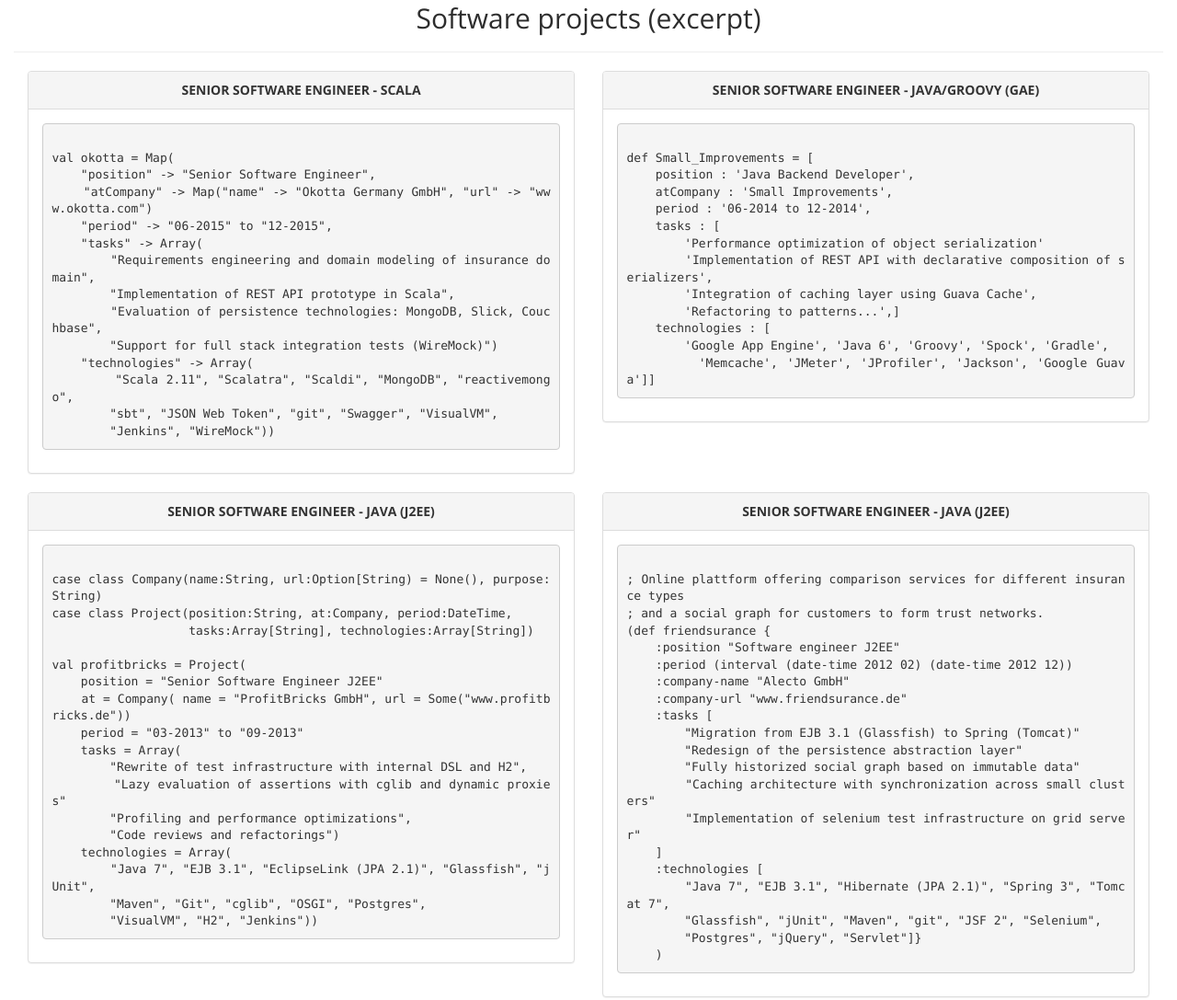
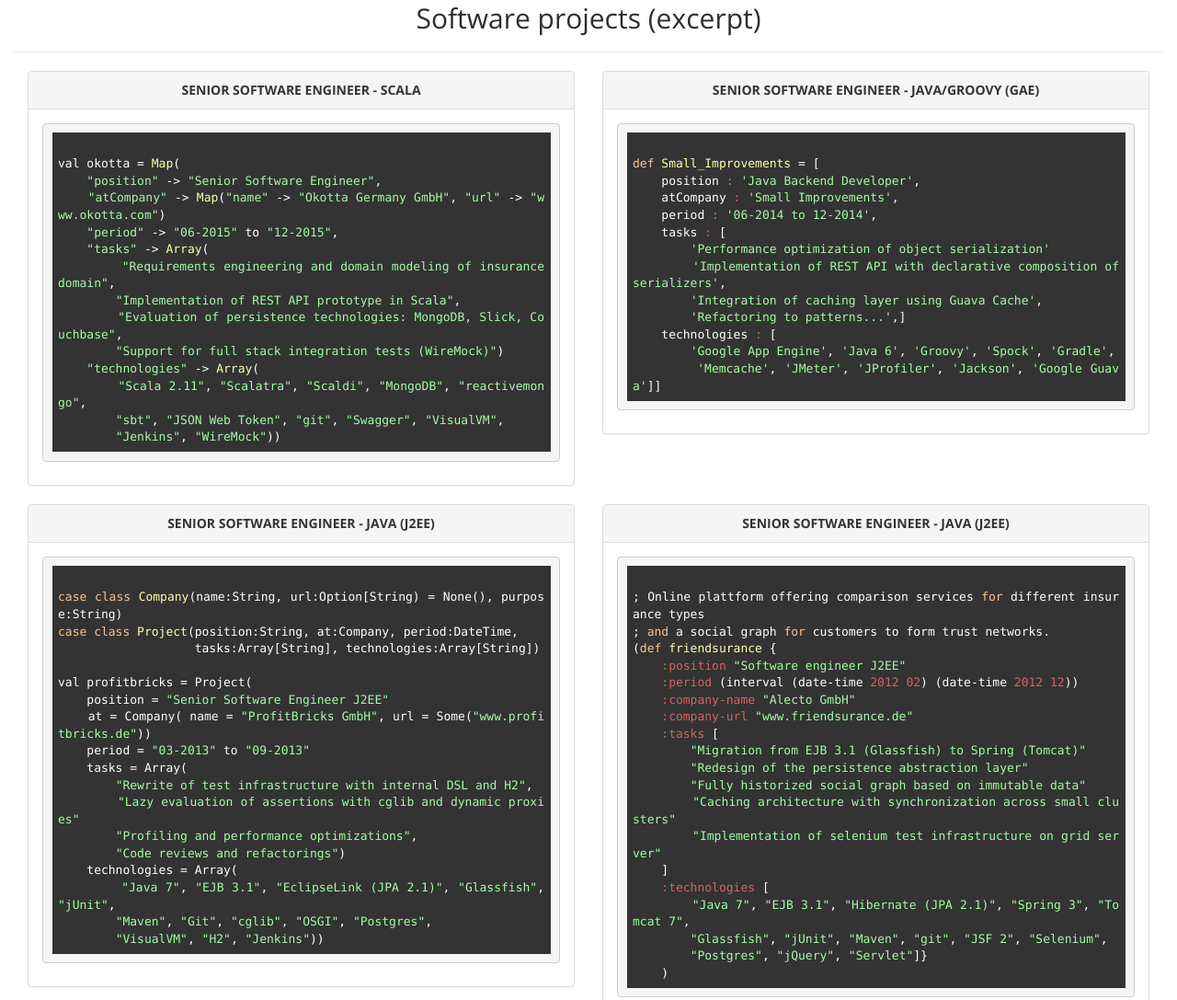
Before and after one commit to bennidi/resume, a plain HTML site: page index.html in a window 1280 px wide. Shown: the part 1014-2101 px from the top of the page at 92% size. Drawn offline with nearby package versions, Linux system fonts and the light colour scheme.

Commit message:
Update 2016-06-24T16:43:06.979Z

```diff
--- a/index.html
+++ b/index.html
@@ -5,7 +5,7 @@
 
     <link rel="stylesheet" href="styles.bootswatch.css">
     <link rel="stylesheet" href="hljs.agate.min.css">
-    <script src="highlight.min.js"></script>
+    <script src="hljs.min.js"></script>
     <script>hljs.initHighlightingOnLoad();</script>
 </head>
 <body class="text-justify">
```
Also changed, not shown: hljs.min.js (renamed from highlist.min.js).
